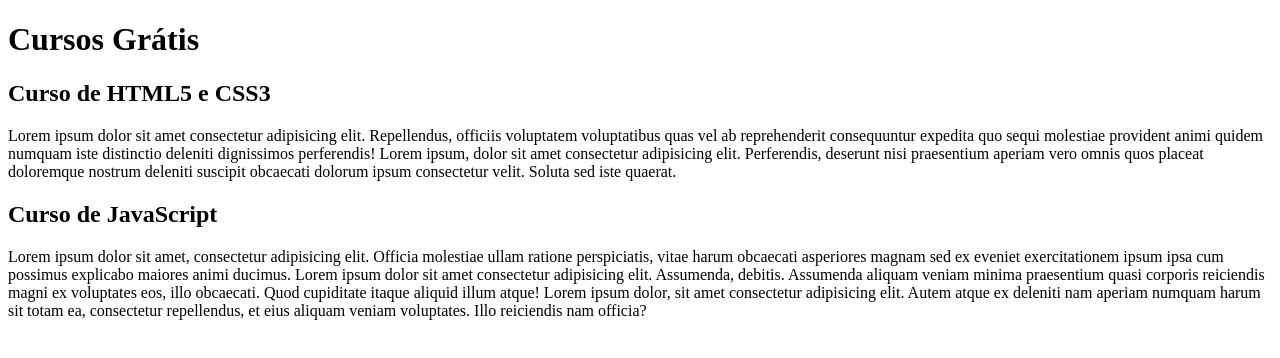
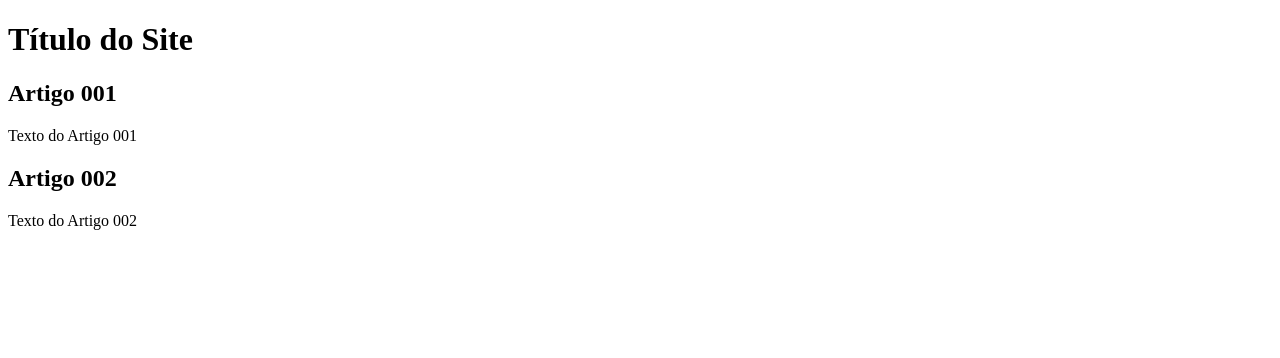
Before and after one commit to emarciel/projeto-site, a plain HTML site: page index.html in a window 1280 px wide. Drawn offline with Linux system fonts and the light colour scheme.

Commit message:
Add o titulo
adicionei o título no conteúdo.

```diff
--- a/index.html
+++ b/index.html
@@ -3,20 +3,21 @@
 <head>
     <meta charset="UTF-8">
     <meta name="viewport" content="width=device-width, initial-scale=1.0">
-    <title>Projeto site</title>
+    <title>Site CursoeVideo</title>
+    <link rel="stylesheet" href="estilos/style.css">
 </head>
 <body>
     <main>
         <header>
-            <h1>Cursos Grátis</h1>
+            <h1>Título do Site</h1>
         </header>
         <article>
-            <h2>Curso de HTML5 e CSS3</h2>
-            <p>Lorem ipsum dolor sit amet consectetur adipisicing elit. Repellendus, officiis voluptatem voluptatibus quas vel ab reprehenderit consequuntur expedita quo sequi molestiae provident animi quidem numquam iste distinctio deleniti dignissimos perferendis! Lorem ipsum, dolor sit amet consectetur adipisicing elit. Perferendis, deserunt nisi praesentium aperiam vero omnis quos placeat doloremque nostrum deleniti suscipit obcaecati dolorum ipsum consectetur velit. Soluta sed iste quaerat.</p>
+            <h2>Artigo 001</h2>
+            <p>Texto do Artigo 001</p>
         </article>
         <article>
-            <h2>Curso de JavaScript</h2>
-            <p>Lorem ipsum dolor sit amet, consectetur adipisicing elit. Officia molestiae ullam ratione perspiciatis, vitae harum obcaecati asperiores magnam sed ex eveniet exercitationem ipsum ipsa cum possimus explicabo maiores animi ducimus. Lorem ipsum dolor sit amet consectetur adipisicing elit. Assumenda, debitis. Assumenda aliquam veniam minima praesentium quasi corporis reiciendis magni ex voluptates eos, illo obcaecati. Quod cupiditate itaque aliquid illum atque! Lorem ipsum dolor, sit amet consectetur adipisicing elit. Autem atque ex deleniti nam aperiam numquam harum sit totam ea, consectetur repellendus, et eius aliquam veniam voluptates. Illo reiciendis nam officia? </p>
+            <h2>Artigo 002</h2>
+            <p>Texto do Artigo 002</p>
         </article>
     </main>
 </body>
```
